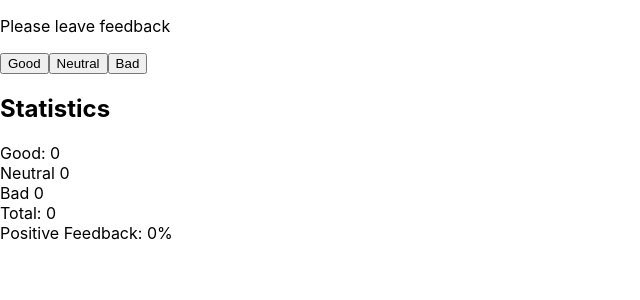
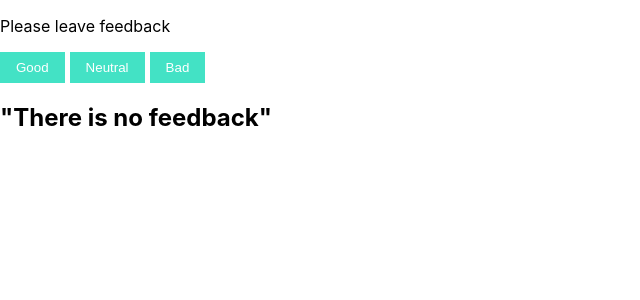
Before and after one commit to V-573/goit-react-hw-02-feedback, a React (Create React App) app: page / in a window 1280 px wide. Shown: the top 300 px of the page, without its empty margins (0-640 px from the left). Built offline with nearby package versions, Linux system fonts and the light colour scheme.

Commit message:
punto 4 completado opcional ponerle evento al color del boton cuando se hace click

```diff
--- a/src/components/AddBtn.jsx
+++ b/src/components/AddBtn.jsx
@@ -1,4 +1,5 @@
-const AddBtn = ({addOne, title}) => {
-    return <button onClick={addOne}>{ title}</button>
+import './estilo.css';
+const AddBtn = ({ addOne, title }) => {
+    return <button className="add-btn" onClick={addOne}>{ title}</button>
 };
 export default AddBtn;
--- a/src/components/App.jsx
+++ b/src/components/App.jsx
@@ -41,11 +41,11 @@ class App extends Component {
 
 
 
-        <Section>
+        <Section title="Please leave feedback">
 
 
 
- <p>Please leave feedback</p>
+
           <FeedbackOptions
           estado={ this.state}
           handleIncrement={this.handleIncrement} // en este caso se pasa una referencia de funcion, no se llama en ese momento a la funcion.
@@ -62,7 +62,9 @@ class App extends Component {
             />
 
 
-        </Section>
+      </Section>
+
+
         );
 }
 }
--- a/src/components/FeedbackOptions.jsx
+++ b/src/components/FeedbackOptions.jsx
@@ -1,4 +1,5 @@
 import AddBtn from "./AddBtn";
+
 
 const FeedbackOptions = ({estado, handleIncrement}) => {
 
@@ -6,7 +7,7 @@ const FeedbackOptions = ({estado, handleIncrement}) => {
         <>
 
  {Object.entries(estado).map(([key, value]) => (
-            <AddBtn
+            <AddBtn className= "Container"
               key={key}
               addOne={() => handleIncrement(key)}
               count={value}
--- a/src/components/Section.jsx
+++ b/src/components/Section.jsx
@@ -1,6 +1,6 @@
-const Section = ({children}) => {
+const Section = ({children, title}) => {
 
-    return <div className= "section"> {children}</div>
+    return <div className="section"><p>{title}</p> {children}</div>
 
 };
 
--- a/src/components/Statistics.jsx
+++ b/src/components/Statistics.jsx
@@ -1,6 +1,10 @@
 const Statistics = ({good, neutral, bad, totalF, positivePerce}) => {
+    if (good || neutral || bad !== 0) {
+
 
         return (
+
+
 
             <div style={{ display: 'flex', flexDirection: 'column' }}>
                 <h2>Statistics</h2>
@@ -16,9 +20,23 @@ const Statistics = ({good, neutral, bad, totalF, positivePerce}) => {
 
 
 
+
+
+
+
+        )
+    }
+       else {
+        return (
+            <h2>  "There is no feedback"  </h2>
+
+
 )
 
 
         }
 
+
+}
+
 export default Statistics;
--- /dev/null
+++ b/src/components/estilo.css
@@ -0,0 +1,12 @@
+.add-btn {
+    background-color: #43e2c5; /* Color de fondo normal */
+    color: #ffffff; /* Color del texto */
+    border: none; /* Quita el borde */
+    padding: 8px 16px; /* Espaciado interno */
+    cursor: pointer; /* Cambia el cursor a una mano */
+    margin-right: 5px;
+}
+
+.add-btn:hover {
+    background-color: #5a9ee8; /* Cambia el color de fondo cuando el mouse está sobre el botón */
+}
```
Lines whose indentation alone changed are shown as unchanged.
